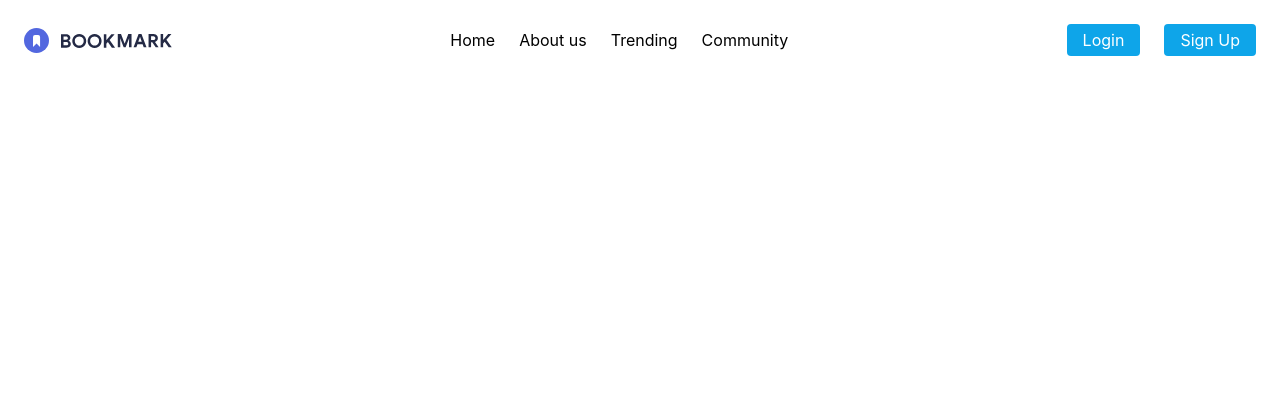
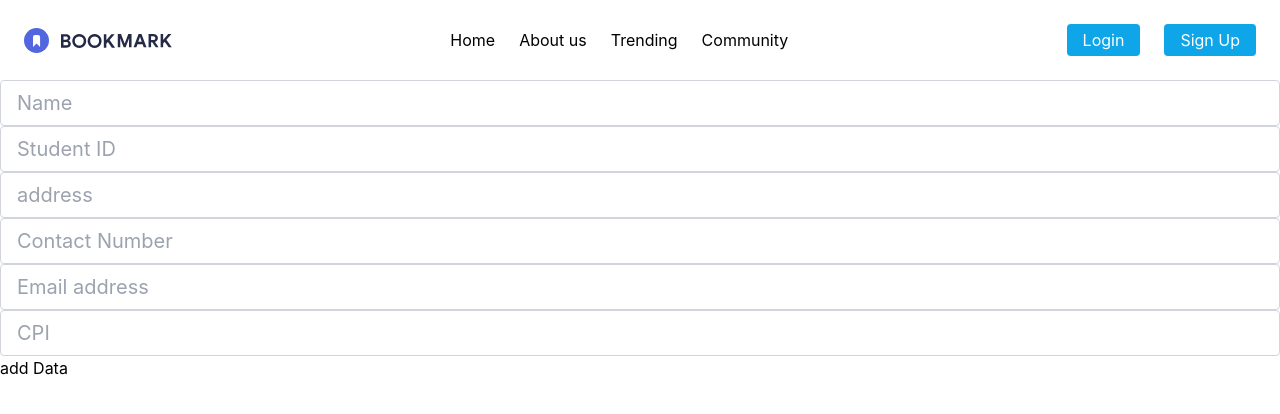
Before and after one commit to Bhavya418/WoC-5.0-node-jobportal-Bhavya, a React (Create React App) app in the folder frontend/job-app/: page /studentData in a window 1280 px wide. Shown: the top 414 px of the page. Built offline with nearby package versions, Linux system fonts and the light colour scheme.

Commit message:
midphase submission 21-22

```diff
--- a/frontend/job-app/src/App.css
+++ /dev/null
@@ -1,38 +0,0 @@
-.App {
-  text-align: center;
-}
-
-.App-logo {
-  height: 40vmin;
-  pointer-events: none;
-}
-
-@media (prefers-reduced-motion: no-preference) {
-  .App-logo {
-    animation: App-logo-spin infinite 20s linear;
-  }
-}
-
-.App-header {
-  background-color: #282c34;
-  min-height: 100vh;
-  display: flex;
-  flex-direction: column;
-  align-items: center;
-  justify-content: center;
-  font-size: calc(10px + 2vmin);
-  color: white;
-}
-
-.App-link {
-  color: #61dafb;
-}
-
-@keyframes App-logo-spin {
-  from {
-    transform: rotate(0deg);
-  }
-  to {
-    transform: rotate(360deg);
-  }
-}
--- a/frontend/job-app/src/App.js
+++ b/frontend/job-app/src/App.js
@@ -7,11 +7,13 @@ import Trending from "./components/Trending";
 import Community from "./components/Community";
 import About from "./components/About";
 import StudentData from "./components/StudentData";
-
+import StateApp from "./context/StateApp";
+import DataShow from "./components/DataShow";
 function App() {
 
   return (
     <div className="App">
+      <StateApp>
       <Router>
           <Navbar />
 
@@ -25,9 +27,12 @@ function App() {
               <Route exact path="/home" element={<Home  />} />
               <Route exact path="/login" element={<Login />} />
               <Route exact path="/signup" element={<SignUp />} />
+              <Route exact path="/signup" element={<SignUp />} />
+              <Route exact path="/dataShow" element={<DataShow />} />
             </Routes>
           </div>
         </Router>
+        </StateApp>
     </div>
   );
 }
--- /dev/null
+++ b/frontend/job-app/src/components/DataShow.js
@@ -0,0 +1,32 @@
+import React, { useContext, useEffect, useRef, useState } from "react";
+import { useNavigate } from "react-router-dom";
+import ContextApp from "../context/ContextApp";
+
+const DataShow = () => {
+  const context = useContext(ContextApp);
+  const Navigate = useNavigate();
+  const { editData, getData } = context;
+  const [data, setData] = useState({
+    ename: "",
+    eStudentID: "",
+    eaddress: "",
+    ecpi: "",
+    econtactDetails: "",
+    eemail: "",
+  });
+  useEffect(()=>{
+    if(localStorage.getItem("token")){
+        getData();
+    }
+    else{
+        Navigate("/login");
+    }
+  })
+  return (
+    <div className="container flex flex-row justify-content-center align-items-center">
+      <h2>Your Data</h2>
+    </div>
+  );
+};
+
+export default DataShow;
--- a/frontend/job-app/src/components/Login.js
+++ b/frontend/job-app/src/components/Login.js
@@ -22,7 +22,7 @@ const Login = (props) => {
     const json = await response.json();
     console.log(json);
     if(json){
-      localStorage.setItem('token',json.authToken)
+      localStorage.setItem('token',json)
       Navigate("/studentData");
     }
   };
--- a/frontend/job-app/src/components/SignUp.js
+++ b/frontend/job-app/src/components/SignUp.js
@@ -24,7 +24,7 @@ const SignUp = (props) => {
     console.log(json);
     if (json) {
 
-      localStorage.setItem("token", json.authToken);
+      localStorage.setItem("token", json);
       Navigate("/login");
     }
   };
--- a/frontend/job-app/src/components/StudentData.js
+++ b/frontend/job-app/src/components/StudentData.js
@@ -1,9 +1,116 @@
-import React from 'react'
+import React, { useState, useContext } from "react";
+import { useNavigate } from "react-router-dom";
+import ContextApp from "../context/ContextApp";
+const StudentData = () => {
+  const Navigate = useNavigate();
+  const context = useContext(ContextApp);
+  const { addData } = context;
+  const [data, setData] = useState({
+    name: "",
+    StudentID: "",
+    address: "",
+    cpi: "",
+    contactDetails: "",
+    email: "",
+  });
+  const handleClick = (e) => {
+    e.preventDefault();
+    addData(
+      data.name,
+      data.StudentID,
+      data.address,
+      data.cpi,
+      data.contactDetails,
+      data.email
+    );
+    setData({
+      name: "",
+      StudentID: "",
+      address: "",
+      cpi: "",
+      contactDetails: "",
+      email: "",
+    });
+    Navigate("/dataShow");
+  };
+  const onChange = (e) => {
+    setData({...data,[e.target.name]:e.target.value});
+  };
+  return (
+    <div>
+      <form >
+        <div className="container">
+          <input
+            type="text"
+            className="form-control block w-full px-4 py-2 text-xl font-normal text-gray-700 bg-white bg-clip-padding border border-solid border-gray-300 rounded transition ease-in-out m-0 focus:text-gray-700 focus:bg-white focus:border-blue-600 focus:outline-none"
+            id="name"
+            name="name"
+            value={data.name}
+            onChange={onChange}
+            placeholder="Name"
+          />
+        </div>
+        <div className="container">
+          <input
+            type="text"
+            className="form-control block w-full px-4 py-2 text-xl font-normal text-gray-700 bg-white bg-clip-padding border border-solid border-gray-300 rounded transition ease-in-out m-0 focus:text-gray-700 focus:bg-white focus:border-blue-600 focus:outline-none"
+            id="StudentID"
+            name="StudentID"
+            value={data.StudentID}
+            onChange={onChange}
+            placeholder="Student ID"
+          />
+        </div>
+        <div className="container">
+          <input
+            type="text"
+            className="form-control block w-full px-4 py-2 text-xl font-normal text-gray-700 bg-white bg-clip-padding border border-solid border-gray-300 rounded transition ease-in-out m-0 focus:text-gray-700 focus:bg-white focus:border-blue-600 focus:outline-none"
+            id="address"
+            name="address"
+            value={data.address}
+            onChange={onChange}
+            placeholder="address"
+          />
+        </div>
+        <div className="container">
+          <input
+            type="text"
+            className="form-control block w-full px-4 py-2 text-xl font-normal text-gray-700 bg-white bg-clip-padding border border-solid border-gray-300 rounded transition ease-in-out m-0 focus:text-gray-700 focus:bg-white focus:border-blue-600 focus:outline-none"
+            id="Contact Number"
+            name="contactDetails"
+            value={data.contactDetails}
+            onChange={onChange}
+            placeholder="Contact Number"
+          />
+        </div>
+        <div className="container">
+          <input
+            type="email"
+            className="form-control block w-full px-4 py-2 text-xl font-normal text-gray-700 bg-white bg-clip-padding border border-solid border-gray-300 rounded transition ease-in-out m-0 focus:text-gray-700 focus:bg-white focus:border-blue-600 focus:outline-none"
+            id="email"
+            name="email"
+            value={data.email}
+            onChange={onChange}
+            placeholder="Email address"
+          />
+        </div>
+        <div className="container">
+          <input
+            type="text"
+            className="form-control block w-full px-4 py-2 text-xl font-normal text-gray-700 bg-white bg-clip-padding border border-solid border-gray-300 rounded transition ease-in-out m-0 focus:text-gray-700 focus:bg-white focus:border-blue-600 focus:outline-none"
+            id="CPI"
+            name="cpi"
+            value={data.cpi}
+            onChange={onChange}
+            placeholder="CPI"
+          />
+        </div>
+        <button type="submit" onClick={handleClick}>
+        add Data
+        </button>
+      </form>
+    </div>
+  );
+};
 
-const StudentData = () => {
-  return (
-    <div></div>
-  )
-}
-
-export default StudentData
+export default StudentData;
--- a/frontend/job-app/src/context/contextApp.js
+++ b/frontend/job-app/src/context/contextApp.js
@@ -1,3 +1,3 @@
 import { createContext } from "react";
-const contextApp=createContext();
-export default contextApp;
+const ContextApp=createContext();
+export default ContextApp;
--- a/frontend/job-app/src/context/stateApp.js
+++ b/frontend/job-app/src/context/stateApp.js
@@ -1,8 +1,7 @@
-import contextApp from "./contextApp";
+import ContextApp from "./ContextApp";
 import { useState } from "react";
 
-const stateApp = () => {
-  const host = "http://localhost:5000";
+const StateApp = (props) => {
   const initialData = [];
   const [studentData, setStudentData] = useState(initialData);
   const addData = async (
@@ -13,7 +12,9 @@ const stateApp = () => {
     contactDetails,
     email
   ) => {
-    const response = await fetch(`${host}/api/notes/addnote`, {
+    const response = await fetch(
+      "http://localhost:5000/api/studentData/addData",
+      {
         method: "POST",
         headers: {
           "Content-Type": "application/json",
@@ -27,11 +28,22 @@ const stateApp = () => {
           contactDetails,
           email,
         }),
-    });
-    const newData= await response.json();
+      }
+    );
+    const newData = await response.json();
     setStudentData(newData);
   };
-  return <contextApp.Provider value={{addData}}>{props.children}</contextApp.Provider>;
+  const editData=()=>{
+
+  }
+  const getData=async()=>{
+    const respone= await fetch("")
+  }
+  return (
+    <ContextApp.Provider value={{ addData,editData,getData }}>
+      {props.children}
+    </ContextApp.Provider>
+  );
 };
 
-export default stateApp;
+export default StateApp;
```
Lines whose indentation alone changed are shown as unchanged.
